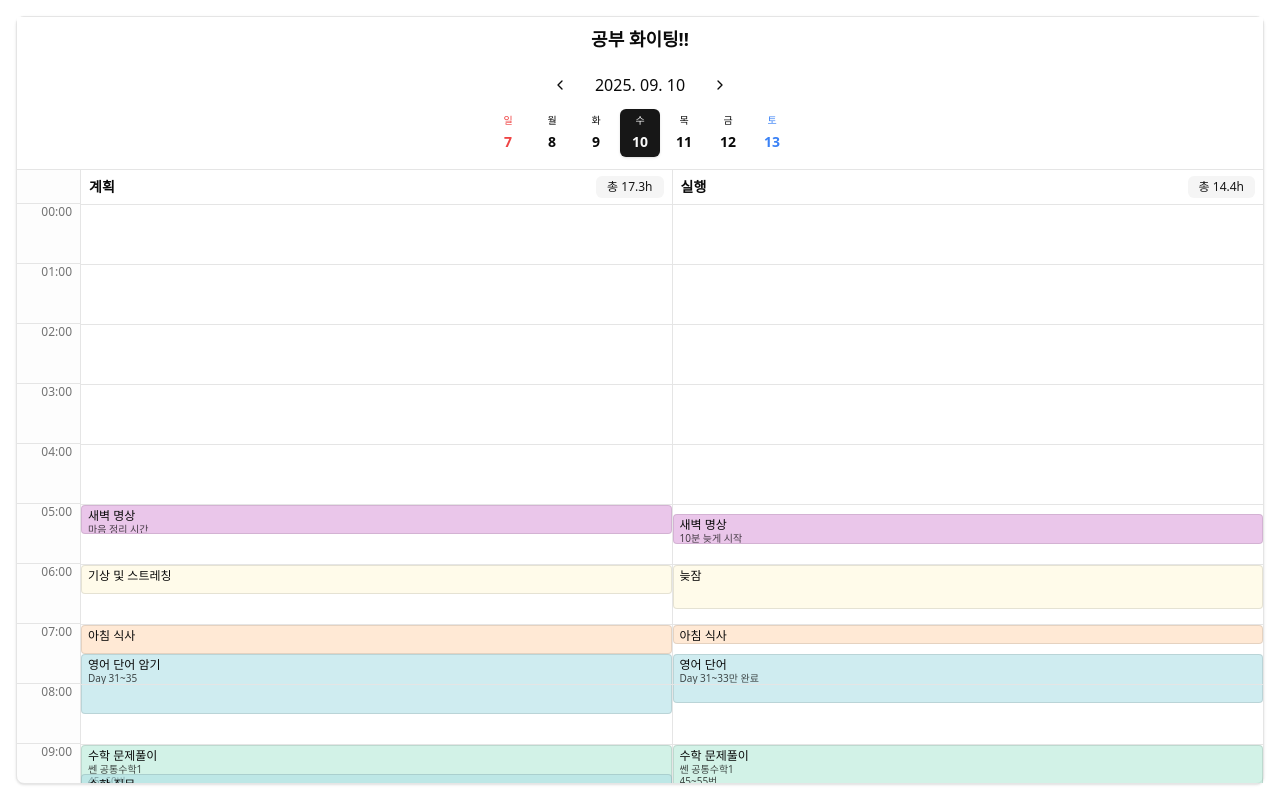
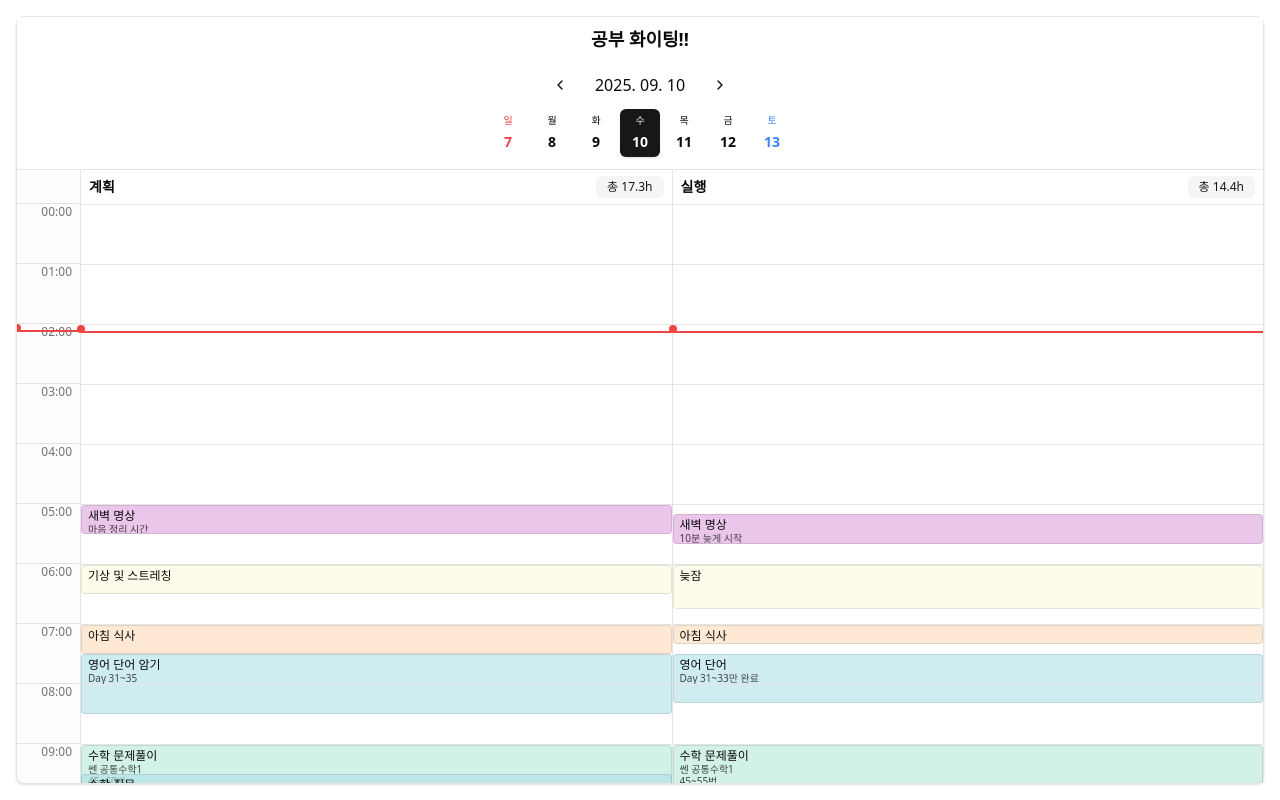
Before and after one commit to sseo1124/nextcubecorporation-test, a Next.js app: page / in a window 1280 px wide. Built offline with nearby package versions, Linux system fonts and the light colour scheme.

Commit message:
feat(timeline): 현재 시간 인디케이터 컴포넌트 구현
- CurrentTimeIndicator: 빨간 선 + 원형 마커로 현재 시간 표시
- 1분마다 자동 업데이트
- TimeAxis와 HourRow에 인디케이터 추가

```diff
--- /dev/null
+++ b/components/timeline/CurrentTimeIndicator.tsx
@@ -0,0 +1,75 @@
+"use client";
+
+import { useState, useEffect } from "react";
+
+interface CurrentTimeIndicatorProps {
+  hour: number;
+  rowHeight: number;
+}
+
+/**
+ * 현재 시간 인디케이터 컴포넌트
+ * 현재 시간이 속한 Row에 빨간 선으로 표시
+ *
+ * Props:
+ * - hour: 이 컴포넌트가 속한 Row의 시간 (0~23)
+ * - rowHeight: Row 높이 (픽셀)
+ *
+ * State:
+ * - currentMinute: 현재 분 (1분마다 업데이트)
+ *
+ * 렌더링 조건:
+ * - 현재 시간(hour)이 이 Row의 시간과 일치할 때만 렌더링
+ */
+export function CurrentTimeIndicator({ hour, rowHeight }: CurrentTimeIndicatorProps) {
+  const [currentTime, setCurrentTime] = useState(() => new Date());
+
+  // 1분마다 현재 시간 업데이트
+  useEffect(() => {
+    const updateTime = () => {
+      setCurrentTime(new Date());
+    };
+
+    // 다음 분 시작까지의 시간 계산
+    const now = new Date();
+    const msUntilNextMinute = (60 - now.getSeconds()) * 1000 - now.getMilliseconds();
+
+    // 다음 분 시작 시 업데이트 후, 1분마다 반복
+    const initialTimeout = setTimeout(() => {
+      updateTime();
+      const interval = setInterval(updateTime, 60000);
+      return () => clearInterval(interval);
+    }, msUntilNextMinute);
+
+    return () => clearTimeout(initialTimeout);
+  }, []);
+
+  const currentHour = currentTime.getHours();
+  const currentMinute = currentTime.getMinutes();
+
+  // 현재 시간이 이 Row에 속하지 않으면 렌더링하지 않음
+  if (currentHour !== hour) {
+    return null;
+  }
+
+  // Row 내 상대 위치 계산 (%)
+  const topPercent = (currentMinute / 60) * 100;
+
+  return (
+    <div
+      className="absolute left-0 right-0 pointer-events-none"
+      style={{
+        top: `${topPercent}%`,
+        zIndex: 50,
+      }}
+    >
+      {/* 빨간 선 */}
+      <div className="h-0.5 bg-red-500 w-full" />
+      {/* 왼쪽 원형 마커 (선택적) */}
+      <div
+        className="absolute -left-1 -top-1 w-2 h-2 bg-red-500 rounded-full"
+        style={{ transform: "translateY(-25%)" }}
+      />
+    </div>
+  );
+}
--- a/components/timeline/HourRow.tsx
+++ b/components/timeline/HourRow.tsx
@@ -5,6 +5,7 @@ import type { SplitBlock } from "@/lib/types";
 import { DEFAULT_ROW_HEIGHT } from "@/lib/constants";
 import { cn } from "@/lib/utils";
 import { ScheduleBlock } from "./ScheduleBlock";
+import { CurrentTimeIndicator } from "./CurrentTimeIndicator";
 import { calculateZIndex } from "@/lib/utils/z-index-calculator";
 
 interface HourRowProps {
@@ -78,6 +79,9 @@ export function HourRow({
           onHover={onBlockHover}
         />
       ))}
+
+      {/* 현재 시간 인디케이터 */}
+      <CurrentTimeIndicator hour={hour} rowHeight={height} />
     </div>
   );
 }
--- a/components/timeline/TimeAxis.tsx
+++ b/components/timeline/TimeAxis.tsx
@@ -1,5 +1,6 @@
 import { DEFAULT_ROW_HEIGHT } from "@/lib/constants";
 import { cn } from "@/lib/utils";
+import { CurrentTimeIndicator } from "./CurrentTimeIndicator";
 
 interface TimeAxisProps {
   startHour?: number;
@@ -9,7 +10,7 @@ interface TimeAxisProps {
 
 /**
  * 시간축 컴포넌트
- * 00:00 ~ 23:00 시간 레이블 표시
+ * 00:00 ~ 23:00 시간 레이블 표시 + 현재 시간 인디케이터
  *
  * Props:
  * - startHour: 시작 시간 (기본값: 0)
@@ -41,15 +42,18 @@ export function TimeAxis({
         <div
           key={hour}
           className={cn(
-            "flex items-start justify-end pr-2",
+            "relative flex items-start justify-end pr-2",
             "text-xs font-medium text-muted-foreground",
             "border-b border-border"
           )}
           style={{ height: `${rowHeight}px` }}
+          data-hour={hour}
         >
           <span className="tabular-nums">
             {String(hour).padStart(2, "0")}:00
           </span>
+          {/* 현재 시간 인디케이터 */}
+          <CurrentTimeIndicator hour={hour} rowHeight={rowHeight} />
         </div>
       ))}
     </div>
--- a/components/timeline/index.ts
+++ b/components/timeline/index.ts
@@ -4,3 +4,4 @@ export { TimeAxis } from "./TimeAxis";
 export { ScheduleColumn } from "./ScheduleColumn";
 export { HourRow } from "./HourRow";
 export { ScheduleBlock } from "./ScheduleBlock";
+export { CurrentTimeIndicator } from "./CurrentTimeIndicator";
```
